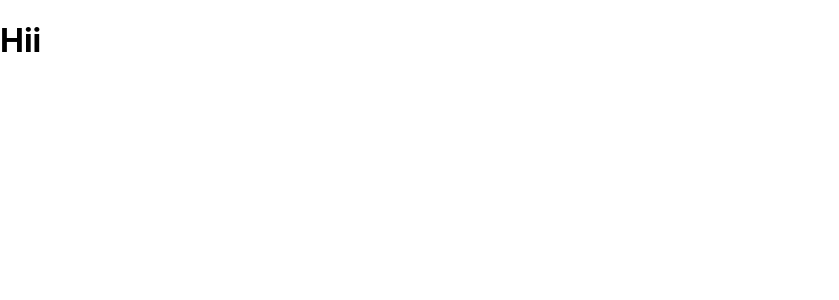
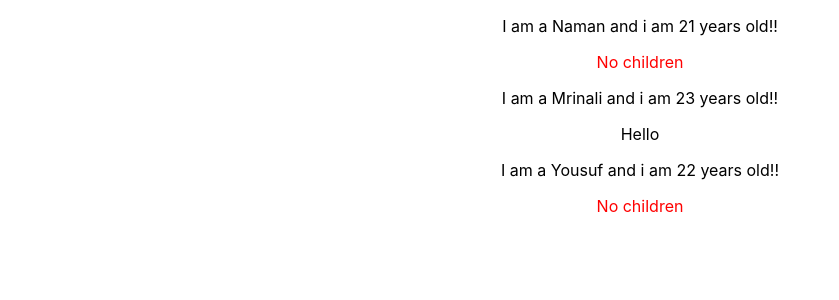
Before and after one commit to bballer09/React-Start, a React (Create React App) app: page / in a window 1280 px wide. Shown: the top 300 px of the page, without its empty margins (0-839 px from the left). Built offline with nearby package versions, Linux system fonts and the light colour scheme.

Commit message:
First app (#3)
* Change in Readme.md

* change

* learnings

* hii

* hiii;

* hii

* Person Addition

* change

* Dynamic Content

* Dynamic Content

* Dynamic Content

* Dynamic Content

```diff
--- a/src/App.js
+++ b/src/App.js
@@ -1,8 +1,23 @@
-import React from 'react';
+import React ,{Component} from 'react';
 import './App.css';
+import Person from './Person/Person';
+class App extends Component
+{
 
-function App() {
-  return React.createElement('div',null,React.createElement('h1',null,'Hii'));
+  state={
+    persons:[
+      {name:'Naman',age:'21'},
+      {name:'Mrinali',age:'23'},
+      {name:'Yousuf',age:'22'}
+    ]
+  };
+  render() {
+    return (
+    <div class='App'>
+      <Person name ={this.state.persons[0].name} age={this.state.persons[0].age}/>
+      <Person name ={this.state.persons[1].name} age={this.state.persons[1].age}>Hello</Person>
+      {React.createElement(Person ,{name:this.state.persons[2].name,age:this.state.persons[2].age},null)}
+    </div>);
+  }
 }
-
 export default App;
--- /dev/null
+++ b/src/Person/Person.js
@@ -0,0 +1,12 @@
+import React from 'react';
+const Person = (props) => {
+    return (
+        <div>
+            <p>I am a {props.name} and i am {props.age} years old!!</p>
+            {
+            props.children==null?
+            <p style={{color: 'red'}}>No children</p>:<p>{props.children}</p>}
+        </div>
+    );
+};
+export default Person;
```
